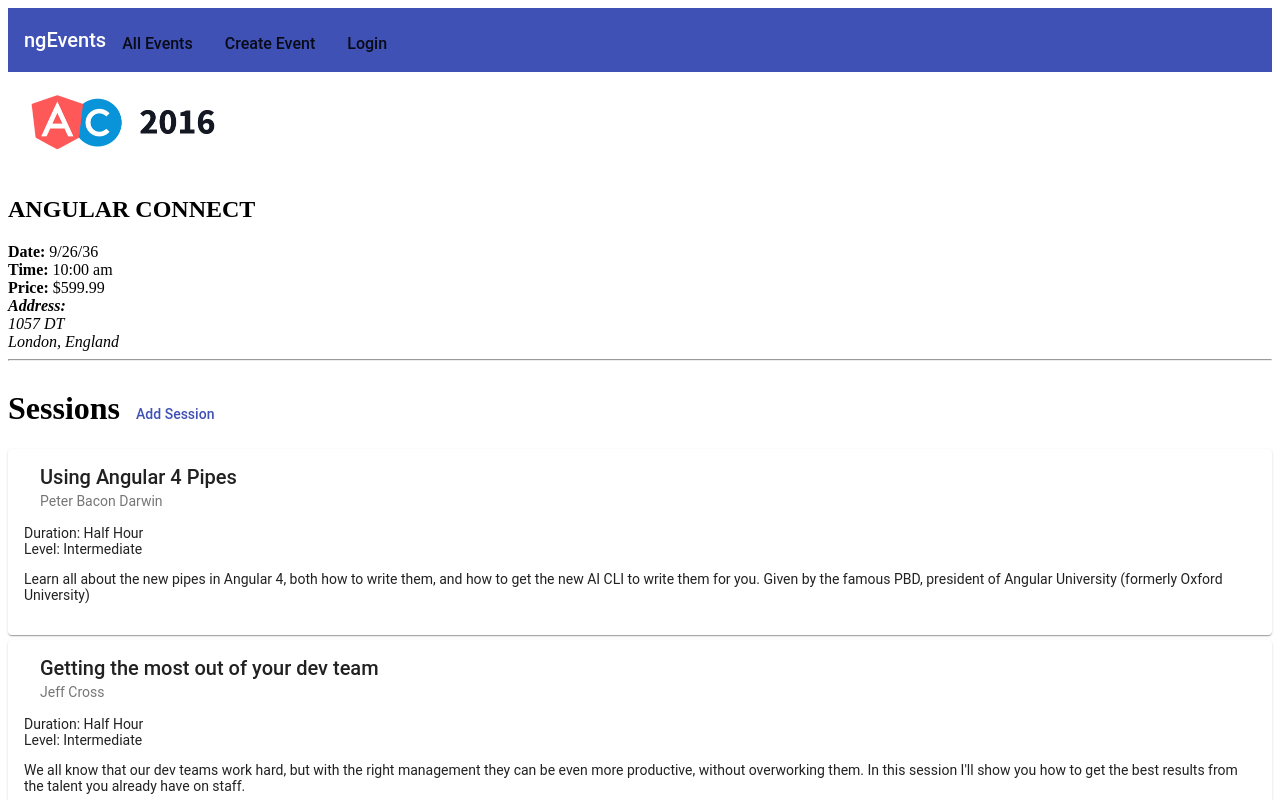
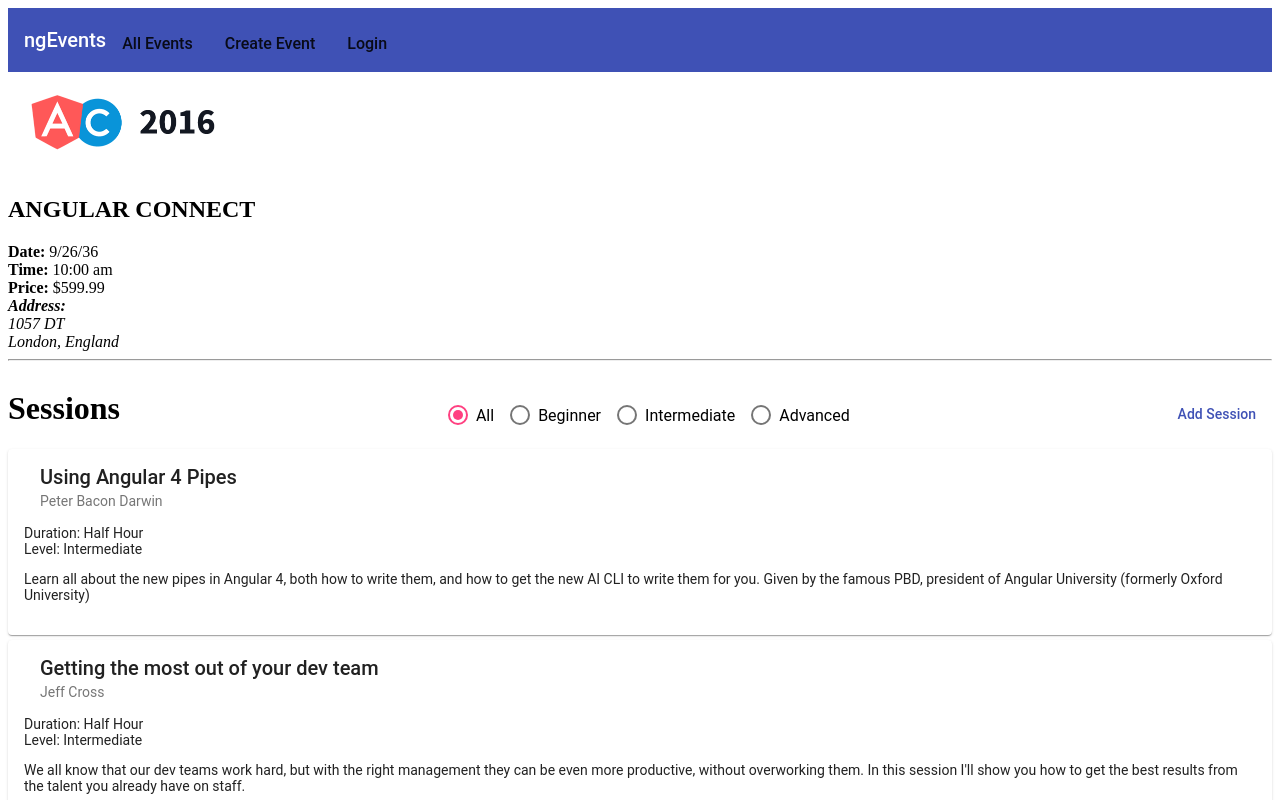
Before and after one commit to achutkiran/Angular-Tutorial-pluralsight, an Angular app: page /events/1 in a window 1280 px wide. Shown: the top 800 px of the page. Built offline with nearby package versions, Linux system fonts and the light colour scheme.

Commit message:
Filter Data

```diff
--- a/src/app/app.module.ts
+++ b/src/app/app.module.ts
@@ -32,6 +32,8 @@
 import { MatFormFieldModule } from '@angular/material/form-field';
 import { MatInputModule } from '@angular/material/input';
 import { MatSelectModule } from '@angular/material/select';
+import {MatRadioModule} from '@angular/material/radio';
+
 
 
 
@@ -61,7 +63,8 @@
     MatListModule,
     MatFormFieldModule,
     MatInputModule,
-    MatSelectModule
+    MatSelectModule,
+    MatRadioModule
   ],
   providers: [
     EventService, //or { provide: EventService, useValue: EventService}
--- a/src/app/events/event-details/event-details.component.html
+++ b/src/app/events/event-details/event-details.component.html
@@ -24,8 +24,14 @@
     <hr>
     <div class="flexbox">
         <h1>Sessions</h1>
+        <mat-radio-group [(ngModel)]="filterBy">
+            <mat-radio-button value="all">All</mat-radio-button>
+            <mat-radio-button value="beginner">Beginner</mat-radio-button>
+            <mat-radio-button value="intermediate">Intermediate</mat-radio-button>
+            <mat-radio-button value="advanced">Advanced</mat-radio-button>
+        </mat-radio-group>
         <button mat-button color="primary" (click)="addSession()">Add Session</button>
     </div>
-    <session-list *ngIf="!addMode" [sessions]="event?.sessions"></session-list>
+    <session-list *ngIf="!addMode" [sessions]="event?.sessions" [filterBy]="filterBy"></session-list>
     <create-session *ngIf="addMode"(saveNewSession)="saveNewSession($event)" (cancelAddSession)="cancelAddSession()"></create-session>
 </div>
--- a/src/app/events/event-details/event-details.component.ts
+++ b/src/app/events/event-details/event-details.component.ts
@@ -7,13 +7,15 @@
     templateUrl:'./event-details.component.html',
     styles: [`
         .event-image { height:100px; }
-        .flexbox { display: flex; align-items: baseline; }
+        .flexbox { display: flex; align-items: baseline; justify-content: space-between; flex-wrap: wrap;  }
+        mat-radio-button { margin-left: 16px; margin-bottom:16px;}
     `]
 })
 
 export class EventDetailsComponent {
     event:IEvent
     addMode:boolean = false
+    filterBy:string = "all"
     constructor (private eventService: EventService,
         private route: ActivatedRoute) { }
 
--- a/src/app/events/event-details/session-list.component.html
+++ b/src/app/events/event-details/session-list.component.html
@@ -1,4 +1,4 @@
-<div *ngFor="let session of sessions">
+<div *ngFor="let session of visibleSessions">
     <mat-card style="margin-bottom:5px;">
         <collapsible-card [title]="session.name" [subtitle]="session.presenter">
             <mat-card-content>
--- a/src/app/events/event-details/session-list.component.ts
+++ b/src/app/events/event-details/session-list.component.ts
@@ -1,4 +1,4 @@
-import { Component, Input } from "@angular/core";
+import { Component, Input, OnChanges } from "@angular/core";
 import { ISession } from '../shared/event.model';
 
 @Component({
@@ -6,6 +6,23 @@
     templateUrl: './session-list.component.html'
 })
 
-export class SessionListComponent{
+export class SessionListComponent implements OnChanges{
     @Input() sessions:ISession[]
+    @Input() filterBy:string
+    visibleSessions: ISession[]
+
+    ngOnChanges(){
+        if(this.sessions) {
+            this.filterSessions(this.filterBy)
+        }
+    }
+
+    filterSessions(filter:string){
+        if(filter === 'all'){
+            this.visibleSessions = this.sessions.slice(0) //used to clone or deep copy
+        }
+        else {
+            this.visibleSessions = this.sessions.filter(session => session.level.toLowerCase() === filter)
+        }
+    }
 }
```
